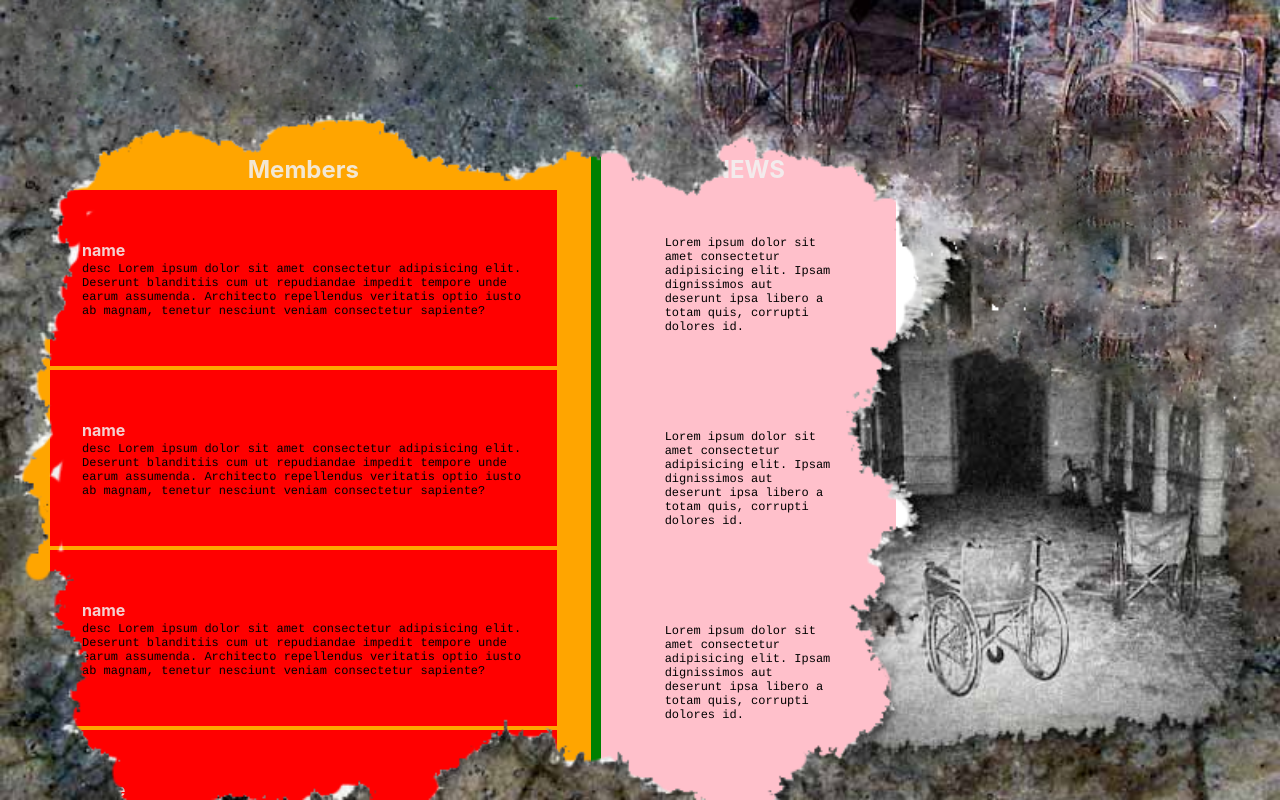
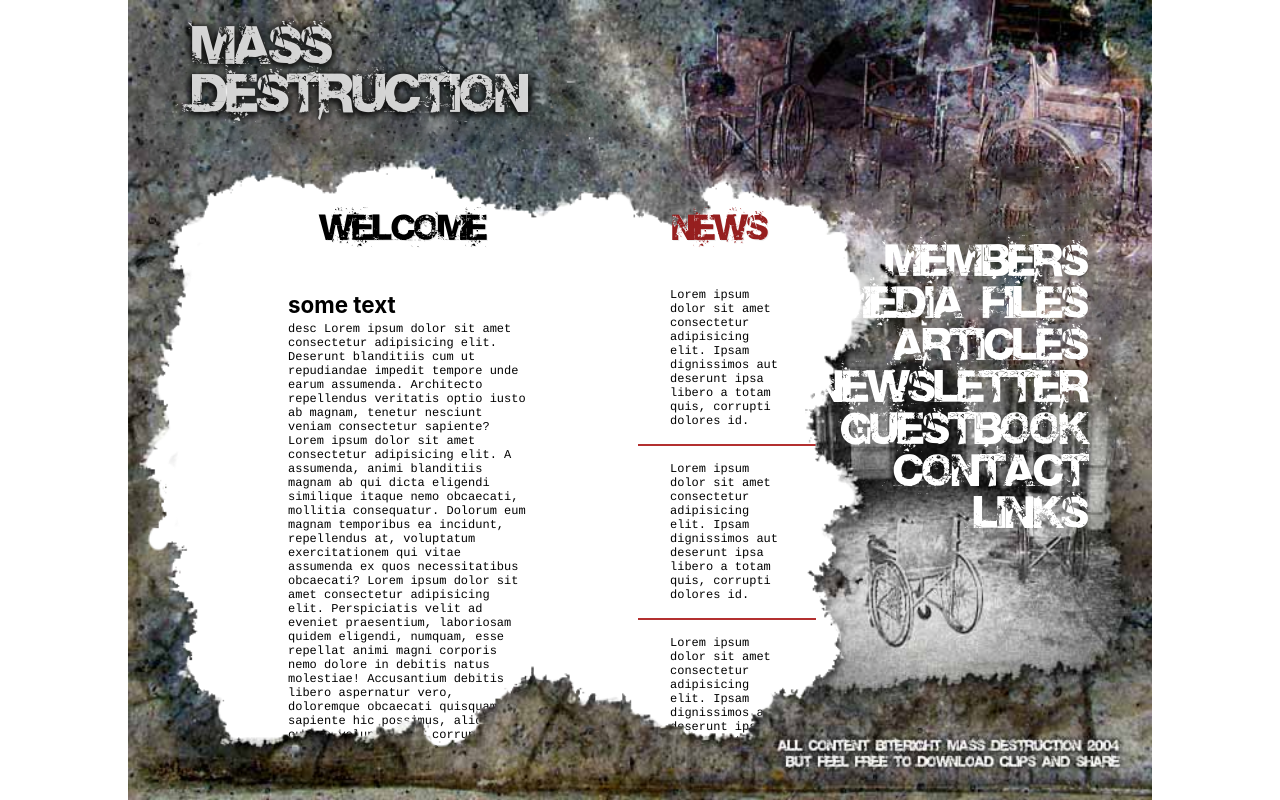
Before and after one commit to xxrobone/framew_assingment3_week3_cme, a React (Vite) app: page / in a window 1280 px wide. Built offline with nearby package versions, Linux system fonts and the light colour scheme.

Commit message:
almost fixed desing, found font, fixed animations, the old one dident have it, need to fix background

```diff
--- a/src/App.jsx
+++ b/src/App.jsx
@@ -1,9 +1,12 @@
 import { useState, useEffect } from 'react';
+import {motion} from 'framer-motion'
 /* import Moon from './pages/moon/Moon'; */
 import BG from './assets/images/bg_main.png'
 
 // styles
 import './App.scss'
+import Nav from './components/nav/Nav';
+import Logo from './components/logo/Logo';
 
 function App() {
   const [currentIdx, setCurrentIdx] = useState(0)
@@ -22,15 +25,80 @@ function App() {
 
   return (
     <div className="App">
+      <Nav ></Nav>
+      <Logo />
       <img src={BG} alt="" className='bg_main' />
       <div className="content_wrapper main">
         <div className="left_side ">
-          <div className="members">
+          <div className="welcome">
 
-          <h2>Members</h2>
+            <motion.h2
+            initial={{ opacity: 0, x: -100 }}
+            animate={{ opacity: 1, x: 0 }}
+            transition={{ duration: 0.6, delay: 1.4 }}
+            >Welcome</motion.h2>
+          <div className="text">
+            <h4>some text</h4>
+              <p className='brodtext'>desc Lorem ipsum dolor sit amet consectetur adipisicing elit. Deserunt blanditiis cum ut repudiandae impedit tempore unde earum assumenda. Architecto repellendus veritatis optio iusto ab magnam, tenetur nesciunt veniam consectetur sapiente?
+
+                Lorem ipsum dolor sit amet consectetur adipisicing elit. A assumenda, animi blanditiis magnam ab qui dicta eligendi similique itaque nemo obcaecati, mollitia consequatur. Dolorum eum magnam temporibus ea incidunt, repellendus at, voluptatum exercitationem qui vitae assumenda ex quos necessitatibus obcaecati?
+
+                Lorem ipsum dolor sit amet consectetur adipisicing elit. Perspiciatis velit ad eveniet praesentium, laboriosam quidem eligendi, numquam, esse repellat animi magni corporis nemo dolore in debitis natus molestiae! Accusantium debitis libero aspernatur vero, doloremque obcaecati quisquam sapiente hic possimus, aliquid cumque voluptatibus corrupti. Aliquid nostrum natus totam numquam hic est soluta modi tempore quaerat quidem voluptatem, facilis laudantium ipsam. Voluptate ratione nulla labore! Placeat, accusamus. Pariatur maiores temporibus veniam accusantium fugit! Tempora excepturi fugit dolores. Eveniet, saepe! Nihil laudantium est voluptate dolorum facere aliquam esse. Dolor dolores reiciendis sapiente enim ad earum exercitationem libero necessitatibus pariatur eum, corporis ullam nulla?
+              </p>
+          </div>
+
+          </div>
+        </div>
+        <div className="right_side">
+        <div className='news'>
+            <motion.h2
+             initial={{ opacity: 0, x: 100 }}
+             animate={{ opacity: 1, x: 0 }}
+             transition={{ duration: 0.6, delay: 1.4 }}
+            >NEWS</motion.h2>
+              <div className="news_item">
+                  <p className='brodtext'>Lorem ipsum dolor sit amet consectetur adipisicing elit. Ipsam dignissimos aut deserunt ipsa libero a totam quis, corrupti dolores id.</p>
+              </div>
+              <div className="news_item">
+                  <p className='brodtext'>Lorem ipsum dolor sit amet consectetur adipisicing elit. Ipsam dignissimos aut deserunt ipsa libero a totam quis, corrupti dolores id.</p>
+              </div>
+              <div className="news_item">
+                  <p className='brodtext'>Lorem ipsum dolor sit amet consectetur adipisicing elit. Ipsam dignissimos aut deserunt ipsa libero a totam quis, corrupti dolores id.</p>
+              </div>
+              <div className="news_item">
+                  <p className='brodtext'>Lorem ipsum dolor sit amet consectetur adipisicing elit. Ipsam dignissimos aut deserunt ipsa libero a totam quis, corrupti dolores id.</p>
+              </div>
+              <div className="news_item">
+                  <p className='brodtext'>Lorem ipsum dolor sit amet consectetur adipisicing elit. Ipsam dignissimos aut deserunt ipsa libero a totam quis, corrupti dolores id.</p>
+              </div>
+              <div className="news_item">
+                  <p className='brodtext'>Lorem ipsum dolor sit amet consectetur adipisicing elit. Ipsam dignissimos aut deserunt ipsa libero a totam quis, corrupti dolores id.</p>
+              </div>
+          </div>
+        </div>
+      </div>
+    </div>
+  )
+}
+
+export default App
+
+
+/*
+for members component
+      <div className="members">
+
+            <motion.h2
+            initial={{ opacity: 0, x: -100 }}
+            animate={{ opacity: 1, x: 0 }}
+            transition={{ duration: 0.6, delay: 1.4 }}
+            >Members</motion.h2>
           <div className="member">
             <h4>name</h4>
-            <p className='brodtext'>desc Lorem ipsum dolor sit amet consectetur adipisicing elit. Deserunt blanditiis cum ut repudiandae impedit tempore unde earum assumenda. Architecto repellendus veritatis optio iusto ab magnam, tenetur nesciunt veniam consectetur sapiente?</p>
+              <p className='brodtext'>desc Lorem ipsum dolor sit amet consectetur adipisicing elit. Deserunt blanditiis cum ut repudiandae impedit tempore unde earum assumenda. Architecto repellendus veritatis optio iusto ab magnam, tenetur nesciunt veniam consectetur sapiente?
+
+              Lorem ipsum dolor sit amet consectetur adipisicing elit. A assumenda, animi blanditiis magnam ab qui dicta eligendi similique itaque nemo obcaecati, mollitia consequatur. Dolorum eum magnam temporibus ea incidunt, repellendus at, voluptatum exercitationem qui vitae assumenda ex quos necessitatibus obcaecati?
+              </p>
           </div>
           <div className="member">
             <h4>name</h4>
@@ -45,35 +113,5 @@ function App() {
             <p className='brodtext'>desc Lorem ipsum dolor sit amet consectetur adipisicing elit. Deserunt blanditiis cum ut repudiandae impedit tempore unde earum assumenda. Architecto repellendus veritatis optio iusto ab magnam, tenetur nesciunt veniam consectetur sapiente?</p>
           </div>
           </div>
-        </div>
-        <div className="right_side">
-        <div className='news'>
-          <h2>NEWS</h2>
-          <div className="news_wrapper">
-              <div className="news_item">
-                  <p className='brodtext'>Lorem ipsum dolor sit amet consectetur adipisicing elit. Ipsam dignissimos aut deserunt ipsa libero a totam quis, corrupti dolores id.</p>
-              </div>
-              <div className="news_item">
-                  <p className='brodtext'>Lorem ipsum dolor sit amet consectetur adipisicing elit. Ipsam dignissimos aut deserunt ipsa libero a totam quis, corrupti dolores id.</p>
-              </div>
-              <div className="news_item">
-                  <p className='brodtext'>Lorem ipsum dolor sit amet consectetur adipisicing elit. Ipsam dignissimos aut deserunt ipsa libero a totam quis, corrupti dolores id.</p>
-              </div>
-              <div className="news_item">
-                  <p>Lorem ipsum dolor sit amet consectetur adipisicing elit. Ipsam dignissimos aut deserunt ipsa libero a totam quis, corrupti dolores id.</p>
-              </div>
-              <div className="news_item">
-                  <p>Lorem ipsum dolor sit amet consectetur adipisicing elit. Ipsam dignissimos aut deserunt ipsa libero a totam quis, corrupti dolores id.</p>
-              </div>
-              <div className="news_item">
-                  <p>Lorem ipsum dolor sit amet consectetur adipisicing elit. Ipsam dignissimos aut deserunt ipsa libero a totam quis, corrupti dolores id.</p>
-              </div>
-          </div>
-        </div>
-        </div>
-      </div>
-    </div>
-  )
-}
 
-export default App
+*/
--- a/src/App.scss
+++ b/src/App.scss
@@ -5,64 +5,133 @@
 }
 
 .App {
+  height: 100%;
   width: 100%;
-  height: 100%;
-  overflow-x: hidden;
 }
 
 .bg_main {
   position: absolute;
   top: 0;
-  left: 0;
+  left: 10%;
   z-index: 99;
-  width: 100vw;
+  width: 80%;
   height: 100vh;
-  object-fit: cover;
+  pointer-events: none;
+
 }
 
 .content_wrapper {
-  padding-top: 15vh;
+  padding-top: 20vh;
   position: absolute;
   top: 0;
-  left: 0;
-  width: 70%;
+  left: 15%;
+  width: 50%;
   height: 100vh;
   display: grid;
   gap: 10px;
   grid-template-columns: 2fr 1fr;
-  background-color: green;
   overflow: hidden;
 }
 
 .left_side {
-background-color: orange;
+  position: relative;
+
 }
 
 .right_side {
-background-color: pink;
+  position: relative;
+
+}
+
+.welcome {
+  margin-left: 1rem;
+  padding: 4rem 1rem 2rem;
+  height: 100%;
+  position: absolute;
+  overflow-y: scroll;
+  cursor: pointer;
+
+  h2 {
+    position: fixed;
+    left: 25%;
+    top: 25vh;
+    font-size: clamp(2rem, 2vw, 3rem);
+    text-transform: uppercase;
+    text-shadow: 1px 1px rgb(234, 234, 234);
+    z-index: 100;
+
+  }
+
+  &:first-child {
+    margin-top: 1rem;
+  }
+
+  .text {
+    text-align: left;
+    padding: 3rem 4rem;
+    background-color: transparent;
+
+  }
 }
 
 .members {
   margin-left: 1rem;
-  padding: 2rem;
+  padding: 4rem 1rem 2rem;
   height: 100%;
+  position: absolute;
   overflow-y: scroll;
+  cursor: pointer;
+
+  h2 {
+    position: fixed;
+    left: 25%;
+    top: 25vh;
+    font-size: clamp(2rem, 2vw, 3rem);
+    text-transform: uppercase;
+    text-shadow: 1px 1px rgb(234, 234, 234);
+    z-index: 100;
+
+  }
+
+  &:first-child {
+    margin-top: 1rem;
+  }
 
   .member {
     text-align: left;
-    padding: 3rem 2rem;
-    background-color: red;
-    border: 2px solid orange;
+    padding: 3rem 4rem;
+    background-color: transparent;
 
   }
 }
 
 .news {
-  padding: 2rem;
+  padding: 4rem 1rem 2rem;
+  height: 100%;
+  position: absolute;
+  overflow-y: scroll;
+  cursor: pointer;
+
+  &:first-child {
+    margin-top: 3rem;
+  }
+
+  h2 {
+    position: fixed;
+    left: 52.5%;
+    top: 25vh;
+    color: rgb(150, 31, 31);
+    font-size: clamp(2rem, 2vw, 3rem);
+    text-transform: uppercase;
+    text-shadow: 1px 1px rgb(237, 237, 237);
+    z-index: 100;
+
+  }
 
   .news_item {
     text-align: left;
-    padding: 3rem 2rem;
+    padding: 1rem 2rem;
+    border-bottom: 2px solid #b33030;
   }
 }
 
--- /dev/null
+++ b/src/components/logo/Logo.jsx
@@ -0,0 +1,27 @@
+import React from 'react'
+import { motion } from 'framer-motion'
+// styles
+import './logo.scss'
+
+const Logo = () => {
+  return (
+      <div className='logo'>
+          <motion.h1
+              initial={{y: -300, opacity: 0}}
+              animate={{y: 0, opacity: 1}}
+              transition={{duration: 1}}
+          >
+             Mass
+          </motion.h1>
+          <motion.h1
+           initial={{x: -500, opacity: 0}}
+           animate={{x: 0, opacity: 1}}
+           transition={{duration: 1, delay: 0.6}}
+          >
+              Destruction
+          </motion.h1>
+    </div>
+  )
+}
+
+export default Logo
--- /dev/null
+++ b/src/components/logo/logo.scss
@@ -0,0 +1,17 @@
+
+.logo {
+    position: fixed;
+    left: 15%;
+    top: 1rem;
+    z-index: 1000;
+
+    h1 {
+        text-align: left;
+        font-size: clamp(3rem, 3vw, 5rem);
+        line-height: 1;
+
+        text-shadow: 3px 0px 7px rgba(27, 27, 26, 0.8),
+	  -3px 0px 7px rgba(5, 5, 5, 0.8),
+	  0px 4px 7px rgba(0, 0, 0, 0.8);
+    }
+}
--- /dev/null
+++ b/src/components/nav/Nav.jsx
@@ -0,0 +1,58 @@
+import React from 'react'
+import {motion} from 'framer-motion'
+import './Nav.scss'
+
+const navItems = [
+  {
+    title: 'Members'
+  },
+  {
+    title: 'Media files'
+  },
+  {
+    title: 'Articles'
+  },
+  {
+    title: 'Newsletter'
+  },
+  {
+    title: 'Guestbook'
+  },
+  {
+    title: 'Contact'
+  },
+  {
+    title: 'Links'
+  },
+]
+
+const Nav = () => {
+  return (
+      <nav className='nav'>
+      <ul className='menu'>
+        {
+          navItems.map(({ title }, i) => (
+            <motion.li className='nav_item'
+              key={title}
+              initial={{ opacity: 0, y: i % 2 === 0 ? -200 : -200 }}
+              animate={{ opacity: 1, y: 0 }}
+              transition={{ duration: 1.4, delay: i * 0.3 }}
+            ><a className='nav_link' href="">{title}</a></motion.li>
+          ))
+        }
+          </ul>
+
+    </nav>
+  )
+}
+
+export default Nav
+
+/*
+<motion.li className='nav_item'><a className='nav_link' href="">Media Files</a></motion.li>
+              <motion.li className='nav_item'><a className='nav_link' href="">Articles</a></motion.li>
+              <motion.li className='nav_item'><a className='nav_link' href="">Newsletter</a></motion.li>
+              <motion.li className='nav_item'><a className='nav_link' href="">Guestbook</a></motion.li>
+              <motion.li className='nav_item'><a className='nav_link' href="">Contact</a></motion.li>
+              <motion.li className='nav_item'><a className='nav_link' href="">Links</a></motion.li>
+*/
--- /dev/null
+++ b/src/components/nav/Nav.scss
@@ -0,0 +1,48 @@
+.nav {
+    position: absolute;
+    right: 15%;
+    top: 30vh;
+    z-index: 1000;
+
+
+    .menu {
+        width: fit-content;
+        display: flex;
+        flex-direction: column;
+        align-items: flex-end;
+
+        .nav_item {
+            list-style: none;
+
+            .nav_link {
+                text-decoration: none;
+                font-size: 2.5rem !important;
+                color: white;
+                line-height: 2rem;
+
+                &:hover {
+                    animation: glitch 0.5s ease infinite forwards;
+                }
+            }
+        }
+    }
+}
+
+
+@keyframes glitch {
+    0% {
+            text-shadow: 3px 2px #f16d08, -2px -4px rgb(0, 0, 0);
+    }
+    25% {
+            text-shadow: -2px -3px #dbdbdb, 3px 1px rgb(191, 10, 10);
+    }
+    50% {
+            text-shadow: 5px -6px #6c6c6b, -3px 2px rgb(4, 4, 4);
+    }
+    75% {
+            text-shadow: -5px -6px #d82312, -6px -20px rgb(220, 223, 223);
+    }
+    100% {
+            text-shadow: 3px 1px #dd2323, 2px 4px rgb(225, 227, 227);
+    }
+  }
--- a/src/index.scss
+++ b/src/index.scss
@@ -3,6 +3,13 @@
   padding: 0;
   box-sizing: border-box;
 }
+
+@font-face {
+  font-family: base02;
+  src: url('./assets/fonts/base02.ttf');
+}
+
+$font-base: base02;
 
 :root {
   font-family: Inter, system-ui, Avenir, Helvetica, Arial, sans-serif;
@@ -17,19 +24,10 @@
   -webkit-text-size-adjust: 100%;
 }
 
-a {
-  font-weight: 500;
-  color: #646cff;
-  text-decoration: inherit;
-}
-a:hover {
-  color: #535bf2;
-}
-
 html {
   width: 100%;
   color: rgba(241, 241, 241, 0.87);
-  background-color: rgb(179, 179, 179);
+  background-color: rgb(244, 242, 242);
 }
 body {
   margin: 0;
@@ -38,13 +36,36 @@ body {
   place-items: center;
   overflow-x: hidden;
   color: rgba(241, 241, 241, 0.87);
-  background-color: rgb(179, 179, 179);
+  background-color: rgb(242, 240, 240);
+  background-blend-mode: luminosity;
+z-index: 10000;
+  background-image: url('./assets/images/bg_empty.jpg');
+  background-size: 100%;
+  background-repeat: no-repeat;
 }
 
 h1 {
   font-size: 3.2em;
   line-height: 1.1;
+  font-family: $font-base;
 }
+
+h2 {
+  color: black;
+  font-family: $font-base;
+}
+
+h4 {
+  font-size: 1.4rem;
+  color: black;
+}
+
+/* a {
+    text-decoration: none;
+    font-size: 2.5rem !important;
+    color: white;
+    line-height: 2rem;
+} */
 
 .brodtext {
   font-family: Courier, "Courier New", mono;
@@ -56,6 +77,9 @@ h1 {
   color: #000000;
 }
 
+li > a {
+  font-family: $font-base;
+}
 
 
 button {
@@ -70,7 +94,7 @@ button {
   transition: border-color 0.25s;
 }
 button:hover {
-  border-color: #646cff;
+  border-color: #1d1d1d;
 }
 button:focus,
 button:focus-visible {
@@ -82,9 +106,7 @@ button:focus-visible {
     color: #213547;
     background-color: #ffffff;
   }
-  a:hover {
-    color: #747bff;
-  }
+
   button {
     background-color: #f9f9f9;
   }
```
Also changed, not shown: src/components/members/Members.jsx (+37 -0 lines), src/assets/fonts/base02.ttf (added), src/assets/images/bg_empty.jpg (added).
